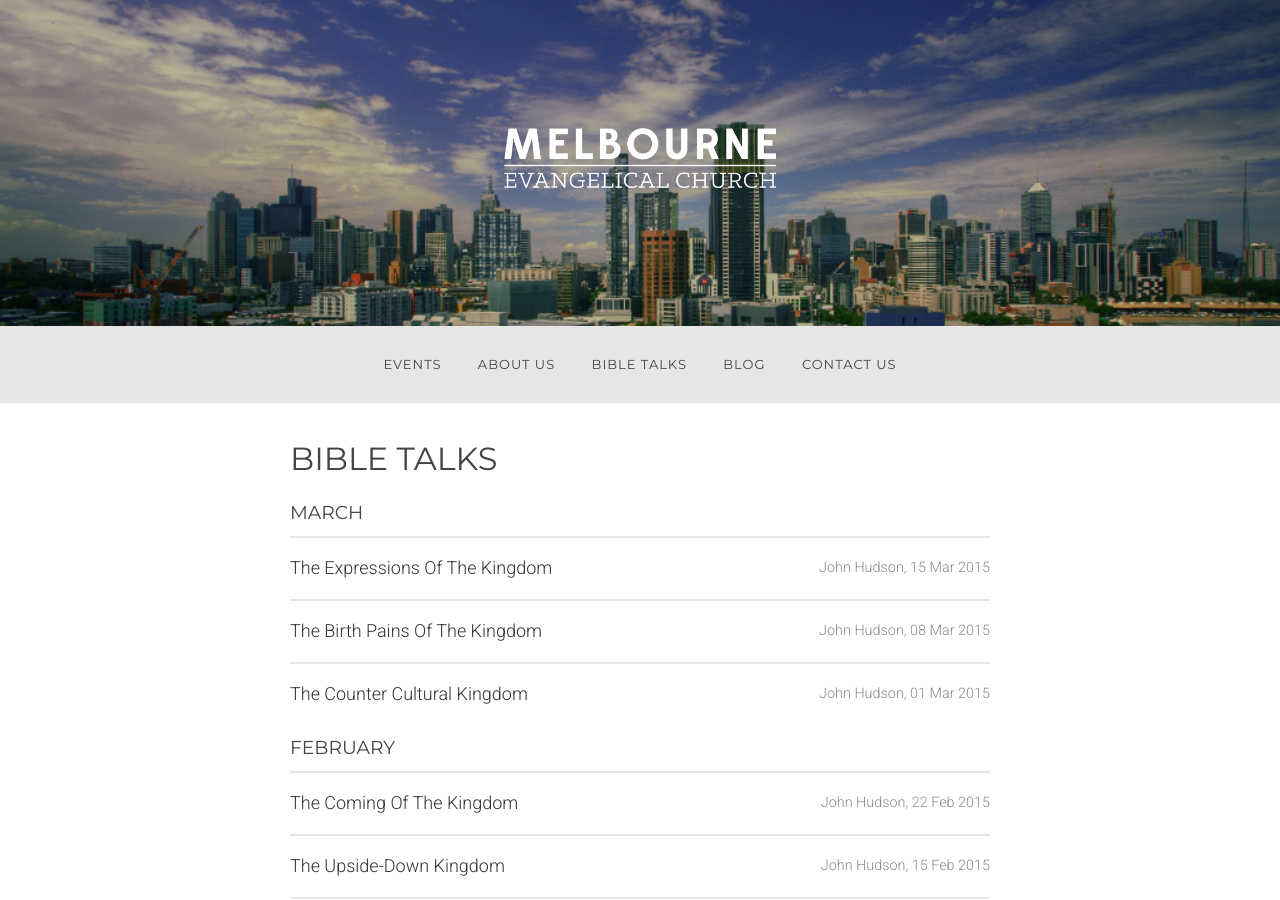
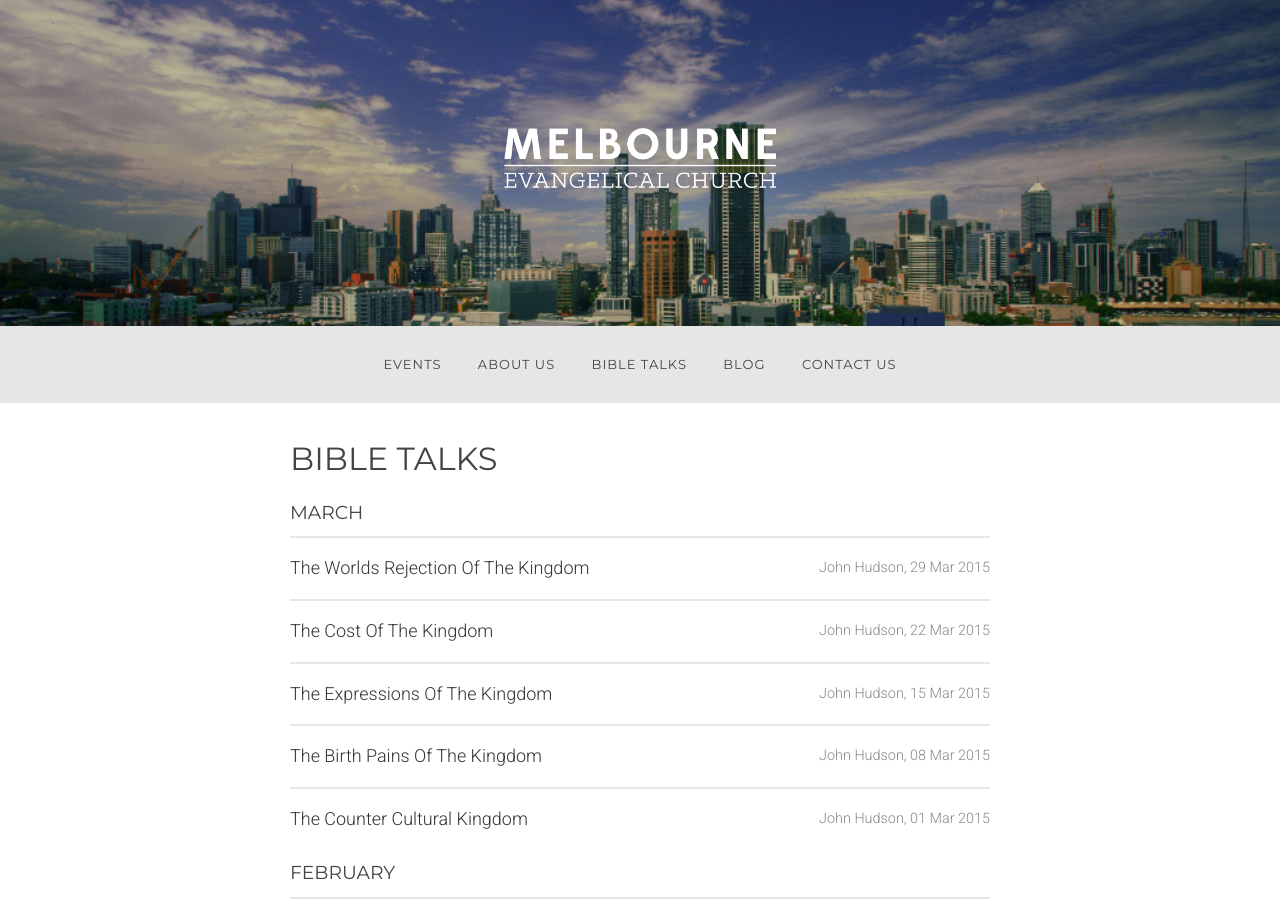
Before and after one commit to allanhortle/melbourneevangelicalchurch.com.au, a Jekyll site: the page built from talks/index.html, in a window 1280 px wide and 900 px high. Built offline with Jekyll 4.4.1, drawn with Linux system fonts in a browser that asks for light colours; Markdown is read by kramdown in place of the engine named in the settings.

Commit message:
sunday updates

```diff
--- /dev/null
+++ b/_posts/2015/2015-03-22-mark_14(27-72)-the_cost_of_the_kingdom-john_hudson.md
@@ -0,0 +1,8 @@
+---
+layout: post
+passage: Mark 14:27-72
+title: The Cost Of The Kingdom
+author: John Hudson
+date: 2015-03-22
+categories: Mark
+---
--- /dev/null
+++ b/_posts/2015/2015-03-29-mark_15(1-20)-the_worlds_rejection_of_the_kingdom-john_hudson.md
@@ -0,0 +1,8 @@
+---
+layout: post
+passage: Mark 15:1-20
+title: The Worlds Rejection Of The Kingdom
+author: John Hudson
+date: 2015-03-29
+categories: Mark
+---
```
Also changed, not shown: _posts/2015/2015-03-29-the_uncertainty_of_faith.md (added, +26 -0 lines), index.markdown (+7 -0 lines).
